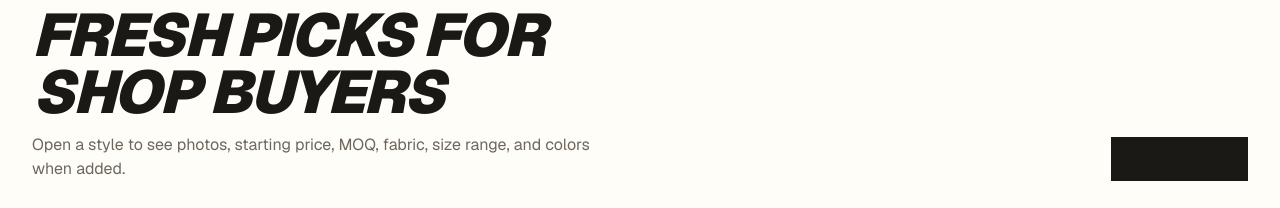
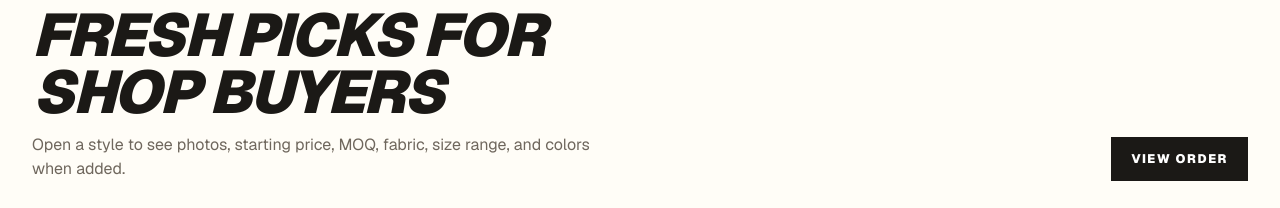
Before and after one commit to sharu28/cityfashion-website, a Next.js app: page / in a window 1280 px wide. Shown: the part 1280-1488 px from the top of the page. Built offline with nearby package versions, Linux system fonts and the light colour scheme; no server answers.

Commit message:
Fix order button text contrast

```diff
--- a/src/app/page.tsx
+++ b/src/app/page.tsx
@@ -143,7 +143,7 @@ export default function Home() {
             action={
               <Link
                 href="/order"
-                className="inline-flex min-h-11 items-center justify-center bg-[var(--text-strong)] px-5 text-[0.78rem] font-black uppercase tracking-[0.12em] text-white"
+                className="inline-flex min-h-11 items-center justify-center bg-[var(--text-strong)] px-5 text-[0.78rem] font-black uppercase tracking-[0.12em] !text-white"
               >
                 View order
               </Link>
--- a/src/components/order-cart-bar.tsx
+++ b/src/components/order-cart-bar.tsx
@@ -16,7 +16,7 @@ export function OrderCartBar() {
     <div className="fixed inset-x-3 bottom-3 z-50 mx-auto max-w-xl border border-white/15 bg-[rgba(18,17,15,0.96)] p-2 text-white shadow-[0_20px_60px_rgba(18,17,15,0.28)] backdrop-blur-xl">
       <Link
         href="/order"
-        className="flex min-h-12 items-center justify-center bg-[var(--accent)] px-4 text-center text-sm font-black text-[var(--text-strong)] transition hover:bg-white active:scale-[0.99]"
+        className="flex min-h-12 items-center justify-center bg-[var(--accent)] px-4 text-center text-sm font-black text-white transition hover:bg-white hover:!text-[var(--text-strong)] active:scale-[0.99]"
       >
         View order · {summary.styleCount} {summary.styleCount === 1 ? "style" : "styles"} ·{" "}
         {formatLkr(summary.productTotalLkr)}
```
